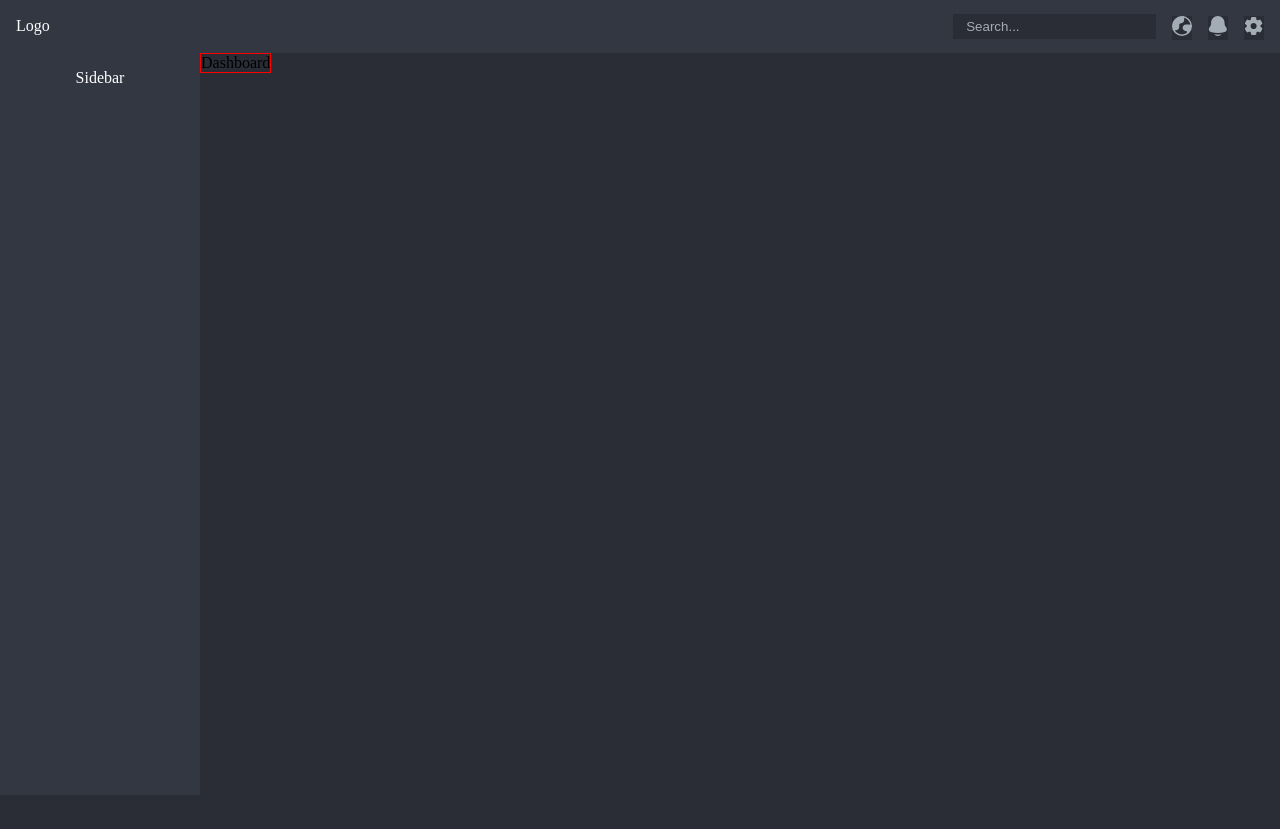
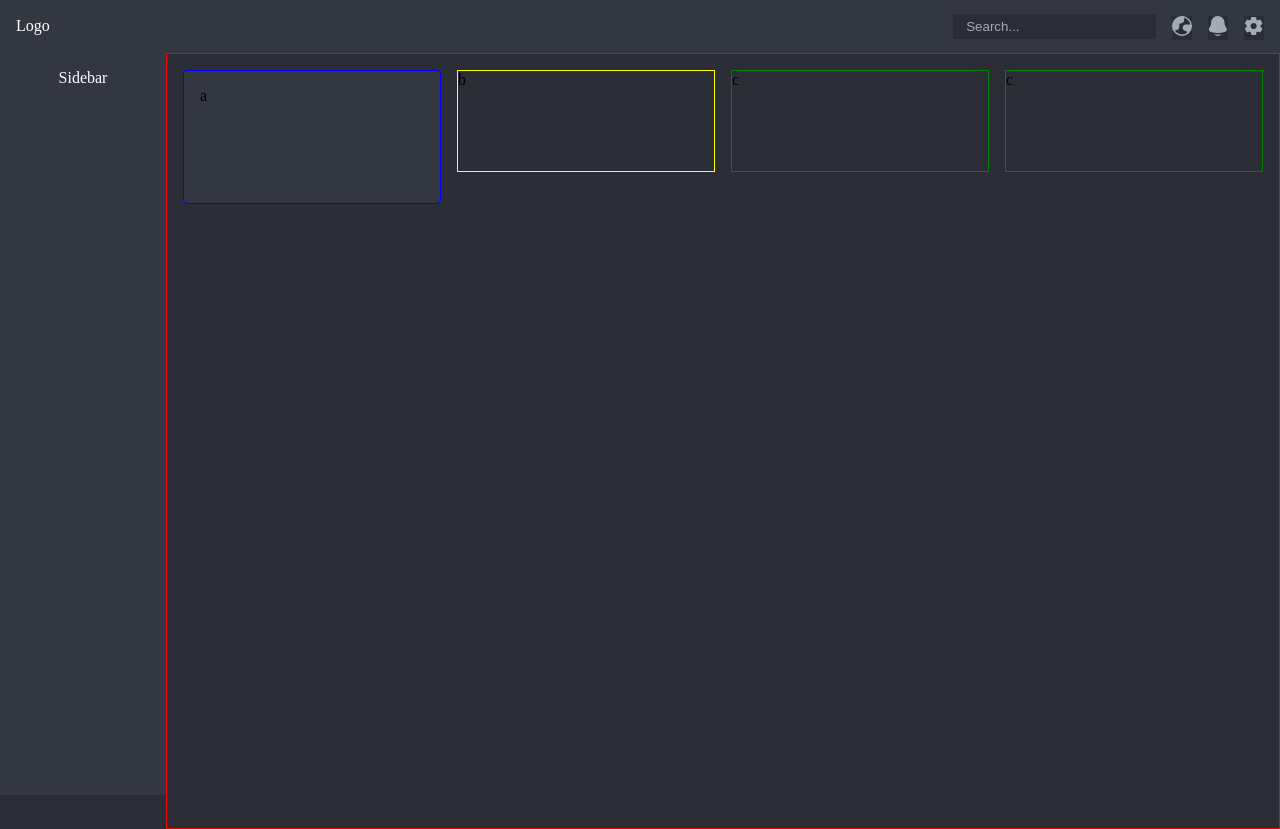
Before and after one commit to Romal-2303/Admin_Dashboard, a React (Create React App) app: page / in a window 1280 px wide. Before the commit the page ends 800 px from the top, so only its background shows below. Built offline with nearby package versions, Linux system fonts and the light colour scheme.

Commit message:
WIP -- stats Tile

```diff
--- a/src/App.tsx
+++ b/src/App.tsx
@@ -1,7 +1,7 @@
 import React from "react";
 import "./App.module.scss";
 import Layout from "./Pages/Layout/Layout.tsx";
-import AdminPage from "./Pages/AdminPage.tsx";
+import AdminPage from "./Pages/Dashboard/AdminPage.tsx";
 
 function App() {
   return (
--- a/src/DesignSystem/_classes.module.scss
+++ b/src/DesignSystem/_classes.module.scss
@@ -1,3 +1,5 @@
+@import "./colors.module";
+
 // Grid Layout
 .grid-columns-4 {
   display: grid;
@@ -60,4 +62,6 @@
 
 .card {
   border-radius: 4px;
+  background-color: $lightNavyBlue;
+  padding: 1rem;
 }
--- a/src/Pages/Admin.module.scss
+++ /dev/null
@@ -1,3 +0,0 @@
-.admin-dashboard-container {
-  border: 1px solid red;
-}
--- a/src/Pages/AdminPage.tsx
+++ /dev/null
@@ -1,8 +0,0 @@
-import React from "react";
-import classes from "./Admin.module.scss";
-
-const AdminPage = () => {
-  return <div className={classes["admin-dashboard-container"]}>Dashboard</div>;
-};
-
-export default AdminPage;
--- /dev/null
+++ b/src/Pages/Dashboard/Admin.module.scss
@@ -0,0 +1,9 @@
+.admin-dashboard-container {
+  border: 1px solid red;
+  width: calc(100vw - 200px);
+  height: 100%;
+  padding: 1rem;
+
+  .admin-dashboard-content {
+  }
+}
--- /dev/null
+++ b/src/Pages/Dashboard/AdminPage.tsx
@@ -0,0 +1,28 @@
+import React from "react";
+import classes from "./Admin.module.scss";
+import styles from "../../DesignSystem/_classes.module.scss";
+
+const AdminPage = () => {
+  let statsTileArr = [{ header: "" }, {}, {}, {}];
+
+  return (
+    <div className={classes["admin-dashboard-container"]}>
+      <div className={classes["admin-dashboard-header"]}></div>
+      <div
+        className={`${classes["admin-dashboard-content"]} ${styles["grid-columns-4"]}`}
+      >
+        <div
+          style={{ height: "100px", border: "1px solid blue" }}
+          className={styles["card"]}
+        >
+          a
+        </div>
+        <div style={{ height: "100px", border: "1px solid yellow" }}>b</div>
+        <div style={{ height: "100px", border: "1px solid green" }}>c</div>
+        <div style={{ height: "100px", border: "1px solid green" }}>c</div>
+      </div>
+    </div>
+  );
+};
+
+export default AdminPage;
```
Also changed, not shown: src/Pages/Dashboard/StatsTile/StatsTile.tsx (added, +18 -0 lines), src/Pages/Dashboard/StatsTile/StatsTile.module.scss (added).
